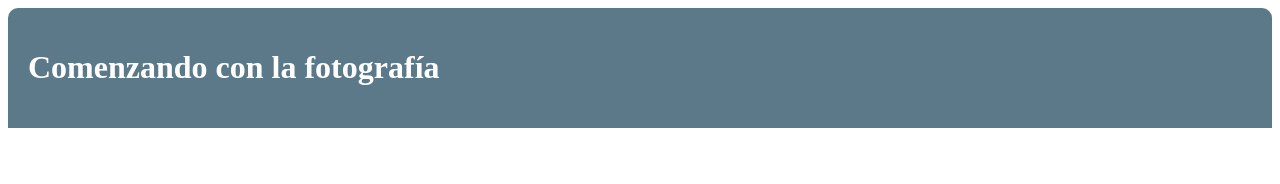
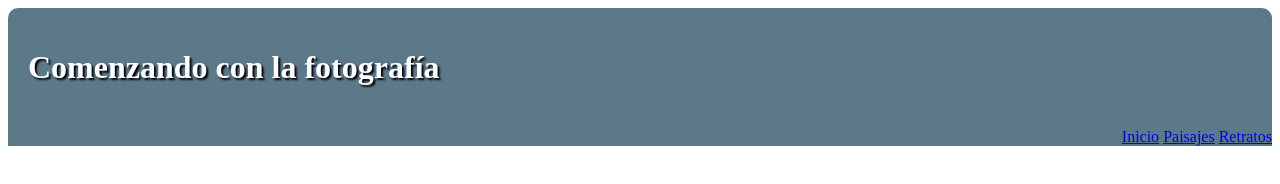
Before and after one commit to elieli27/CSS-y-Dise-o-Web-Responsive, a plain HTML site: page index.html in a window 1280 px wide. Drawn offline with Linux system fonts and the light colour scheme.

Commit message:
enlaces a tres pag

```diff
--- a/css/estilos.css
+++ b/css/estilos.css
@@ -6,7 +6,11 @@ header{
 
 .cabecera{
   text-align: left;
-  text-shadow: 2px #02010a;
+  text-shadow: 2px 2px 2px #02010a;
   color: White;
   padding: 20px;
+  display
 }
+.menu{
+  text-align: right;
+}
--- a/index.html
+++ b/index.html
@@ -8,8 +8,12 @@
   <body>
 <header>
   <div class="cabecera">
-<h1>Comenzando con la fotografía</h1>
-  </div>
+<h1>Comenzando con la fotografía</h1></div>
+<nav class="menu">
+  <a href="index.html">Inicio</a>
+  <a href="paisajes.html">Paisajes</a>
+  <a href="retraros.html">Retratos</a>
+</nav>
 </header>
   </body>
 </html>
```
Also changed, not shown: paisajes.html (added, +19 -0 lines), retratos.html (added, +19 -0 lines).
